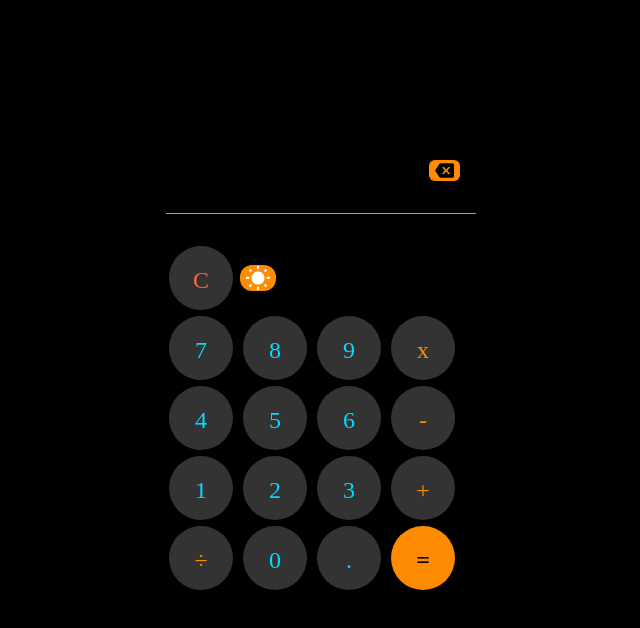
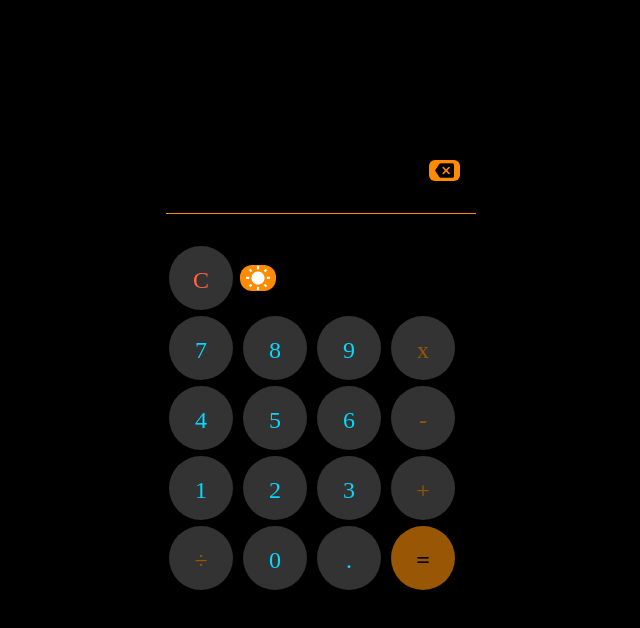
Before and after one commit to yusfsqrtof/androidCalculator-html-css-js, a plain HTML site: page index.html in a window 1280 px wide. Shown: the whole page, without its empty margins (319-959 px from the left). Drawn offline with Linux system fonts and the light colour scheme.

Commit message:
Update dark.css

```diff
--- a/style/dark.css
+++ b/style/dark.css
@@ -155,11 +155,11 @@ input[type="button"] {
 }
 
 .operators {
-    color: rgb(254, 139, 2);
+    color: rgb(153, 86, 4);
 }
 
 input.equal {
-    background: rgb(254, 139, 2);
+    background: rgb(153, 86, 4);
     color: rgb(0, 0, 0);
     font-weight: bold;
 }
```
